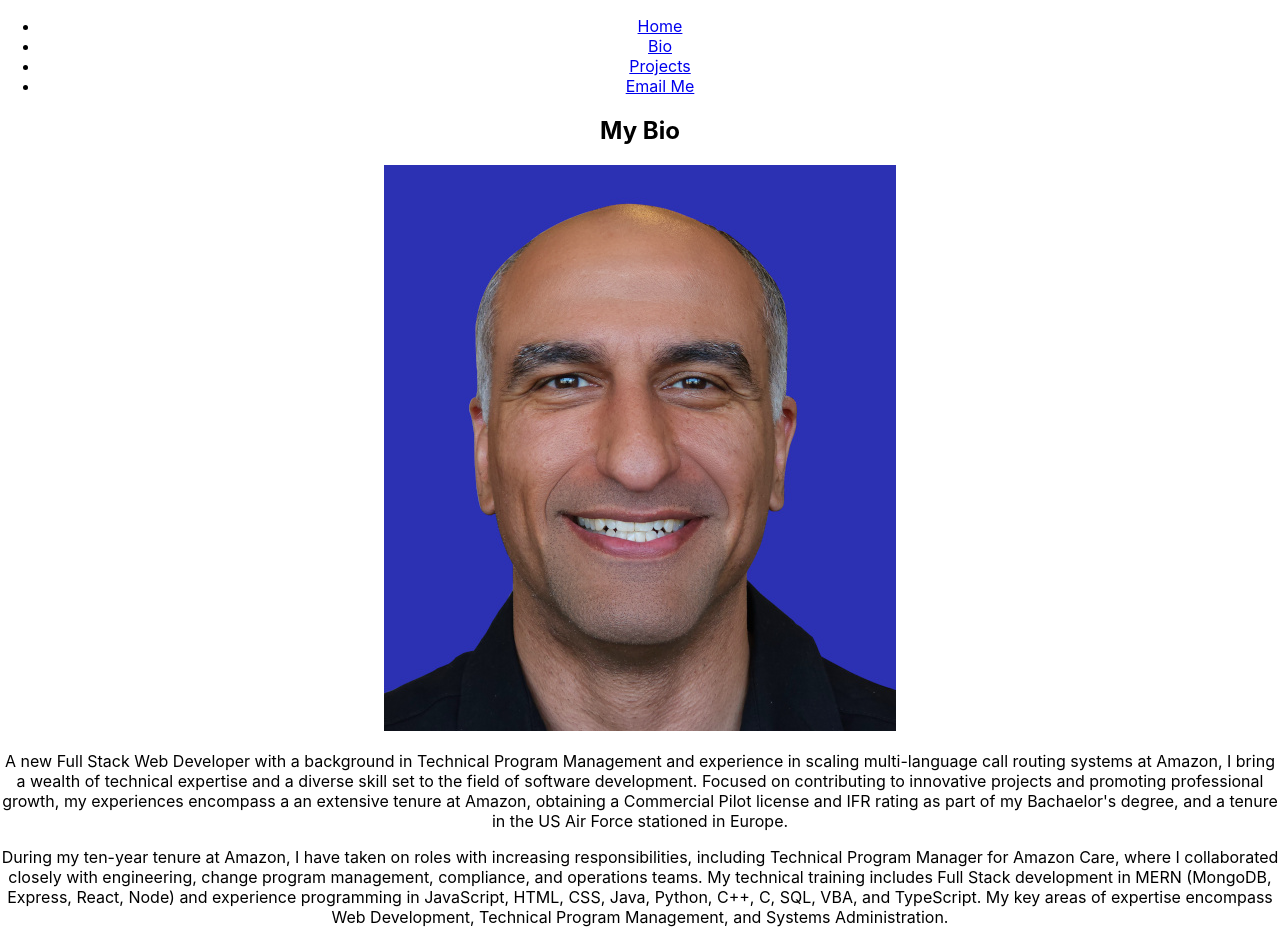
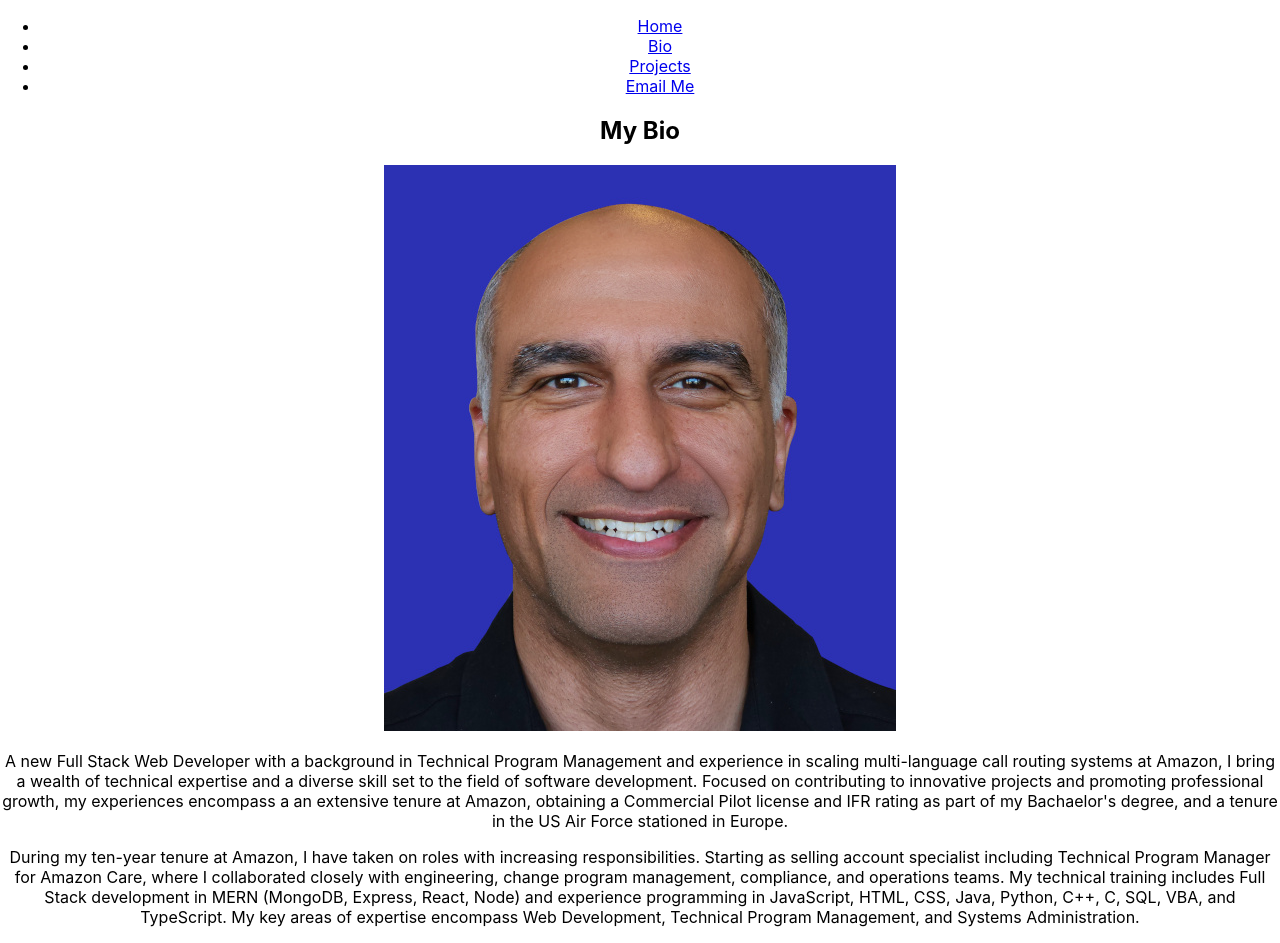
Before and after one commit to BrandonDHaskell/personal-site, a React (Create React App) app: page /bio in a window 1280 px wide. Built offline with nearby package versions, Linux system fonts and the light colour scheme.

Commit message:
update bio paragraph

```diff
--- a/src/components/Bio.tsx
+++ b/src/components/Bio.tsx
@@ -10,7 +10,7 @@ const Bio: React.FC = () => {
                 A new Full Stack Web Developer with a background in Technical Program Management and experience in scaling multi-language call routing systems at Amazon, I bring a wealth of technical expertise and a diverse skill set to the field of software development. Focused on contributing to innovative projects and promoting professional growth, my experiences encompass a an extensive tenure at Amazon, obtaining a Commercial Pilot license and IFR rating as part of my Bachaelor's degree, and a tenure in the US Air Force stationed in Europe.
             </p>
             <p>
-                During my ten-year tenure at Amazon, I have taken on roles with increasing responsibilities, including Technical Program Manager for Amazon Care, where I collaborated closely with engineering, change program management, compliance, and operations teams. My technical training includes Full Stack development in MERN (MongoDB, Express, React, Node) and experience programming in JavaScript, HTML, CSS, Java, Python, C++, C, SQL, VBA, and TypeScript. My key areas of expertise encompass Web Development, Technical Program Management, and Systems Administration.
+                During my ten-year tenure at Amazon, I have taken on roles with increasing responsibilities. Starting as selling account specialist including Technical Program Manager for Amazon Care, where I collaborated closely with engineering, change program management, compliance, and operations teams. My technical training includes Full Stack development in MERN (MongoDB, Express, React, Node) and experience programming in JavaScript, HTML, CSS, Java, Python, C++, C, SQL, VBA, and TypeScript. My key areas of expertise encompass Web Development, Technical Program Management, and Systems Administration.
             </p>
         </div>
     );
```
